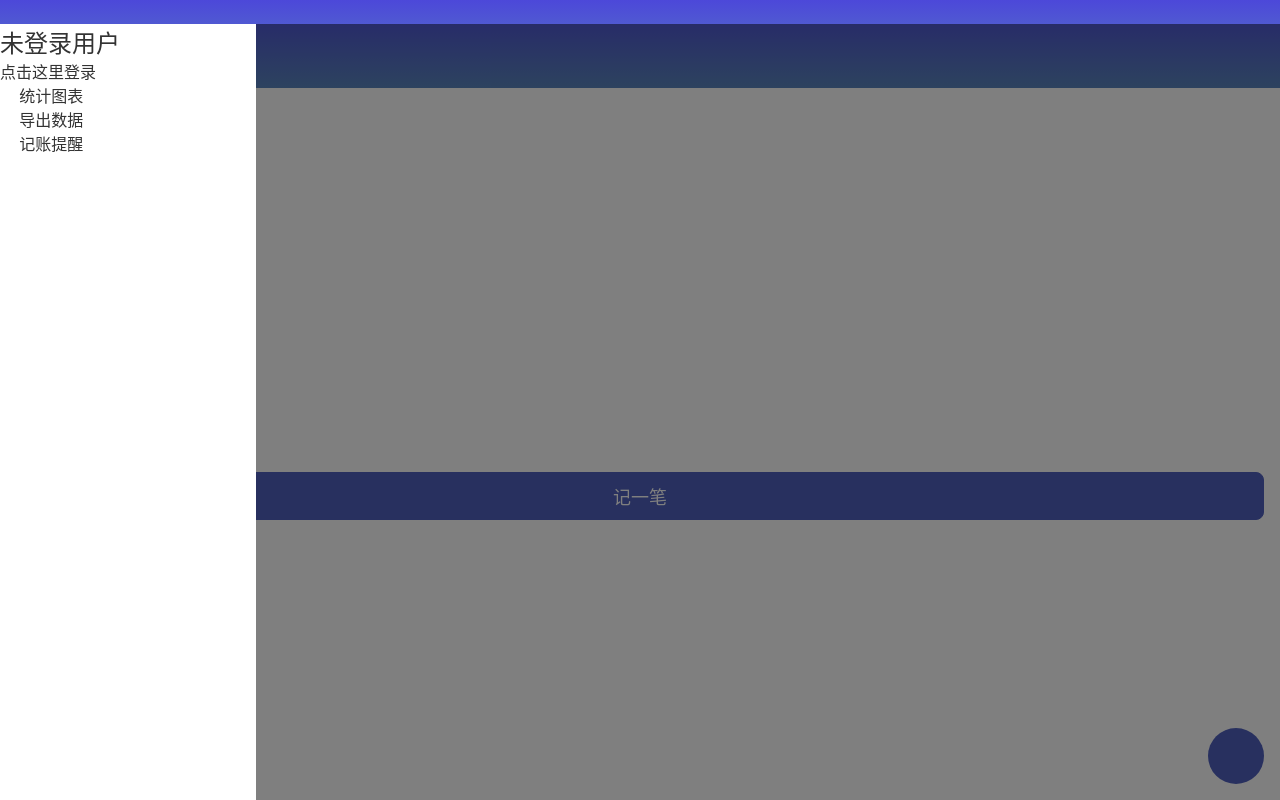
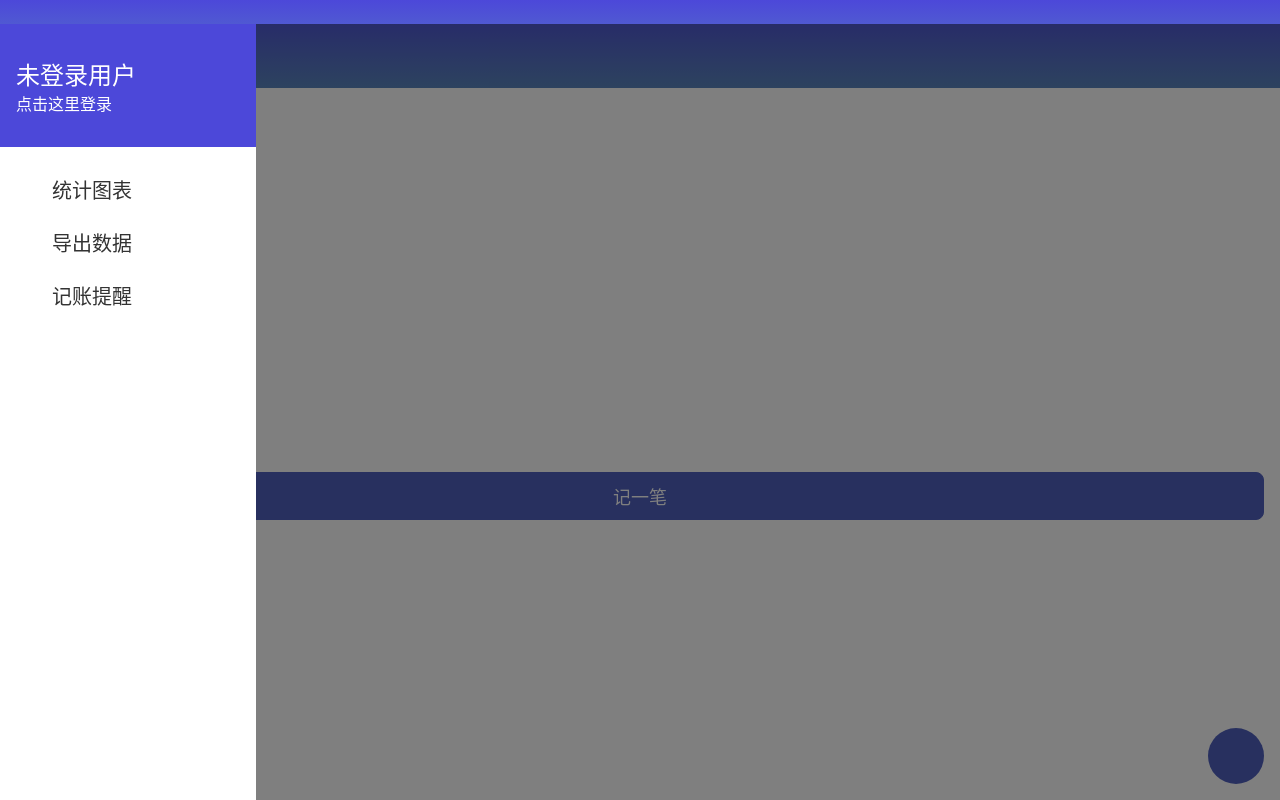
Before and after one commit to guakun01/zhangbu-1-fe, a Vue app: page /#/start in a window 1280 px wide. Built offline with nearby package versions, Linux system fonts and the light colour scheme.

Commit message:
新增 overlay 样式

```diff
--- a/src/assets/stylesheets/var.scss
+++ b/src/assets/stylesheets/var.scss
@@ -20,5 +20,7 @@
     --navbar-text-color: #fff;
     --overlay-mask-bg: rgba(0, 0, 0, 0.5);
     --overlay-bg: white;
+    --overlay-user-bg: var(--welcome-bg-start);
+    --overlay-user-text-color: white;
     --top-safe-area-height: 24px;
 }
--- a/src/shared/Overlay.module.scss
+++ b/src/shared/Overlay.module.scss
@@ -16,3 +16,33 @@
   width: 16em;
   height: calc(100% - var(--top-safe-area-height));
 }
+.current_user {
+  padding: 32px 16px;
+  background: var(--overlay-user-bg);
+  color: var(--overlay-user-text-color);
+}
+.action {
+  display: flex;
+  justify-content: start;
+  align-items: center;
+  padding: 12px 16px;
+  &_list {
+    padding-top: 16px;
+    font-size: 20px;
+  }
+
+  >.icon {
+    margin-right: 12px;
+
+
+  }
+}
+.icon_statistics {
+  fill: #26161C;
+}
+.icon_export {
+  fill: #255459;
+}
+.icon_notify {
+  fill: #428C85;
+}
--- a/src/shared/Overlay.tsx
+++ b/src/shared/Overlay.tsx
@@ -1,6 +1,7 @@
 import {defineComponent, PropType} from 'vue';
 import s from './Overlay.module.scss';
 import {Icon} from "./Icon";
+import {RouterLink} from "vue-router";
 
 export const Overlay = defineComponent({
     props: {
@@ -13,28 +14,34 @@ export const Overlay = defineComponent({
     },
     setup: (props, context) => {
         const close = () => {
-          props.onClose?.();
+            props.onClose?.();
         }
         return () => <>
             <div class={s.mask} onClick={close}></div>
             <div class={s.overlay}>
-                <section>
+                <section class={s.current_user}>
                     <h2>未登录用户</h2>
                     <p>点击这里登录</p>
                 </section>
-                <nav>
+                <nav class={s.action_list}>
                     <ul>
                         <li>
-                            <Icon name="charts" />
-                            <span>统计图表</span>
+                            <RouterLink to="/statistics" class={[s.action, s.icon_statistics]}>
+                                <Icon name="charts" class={s.icon} />
+                                <span>统计图表</span>
+                            </RouterLink>
                         </li>
                         <li>
-                            <Icon name="export" />
-                            <span>导出数据</span>
+                            <RouterLink to="/export" class={[s.action, s.icon_export]}>
+                                <Icon name="export" class={s.icon} />
+                                <span>导出数据</span>
+                            </RouterLink>
                         </li>
                         <li>
-                            <Icon name="notify" />
-                            <span>记账提醒</span>
+                            <RouterLink to="/notify" class={[s.action, s.icon_notify]}>
+                                <Icon name="notify" class={s.icon} />
+                                <span>记账提醒</span>
+                            </RouterLink>
                         </li>
                     </ul>
                 </nav>
```
